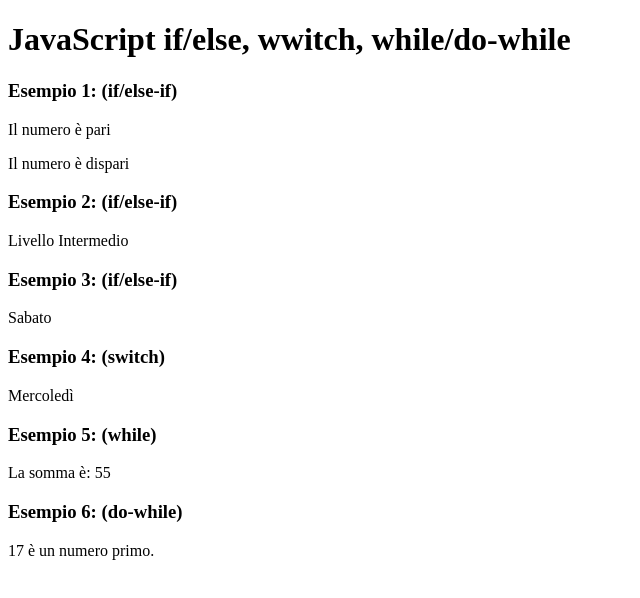
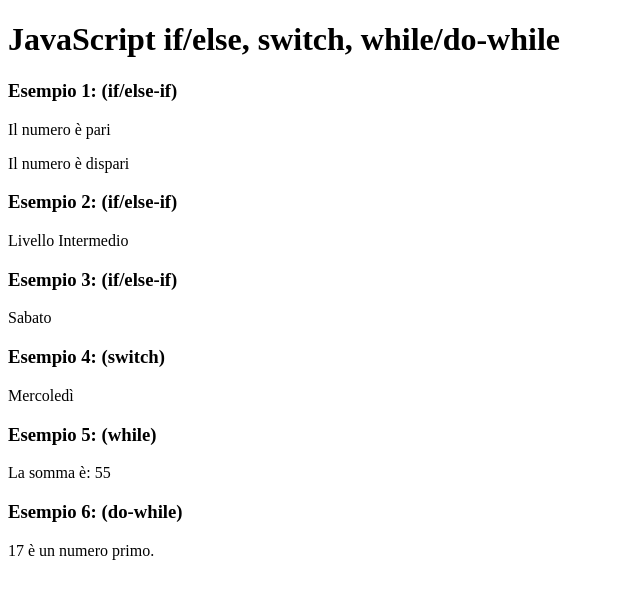
Before and after one commit to denisalecexe/js-test-loop, a plain HTML site: page index.html in a window 1280 px wide. Shown: the whole page, without its empty margins (0-640 px from the left). Drawn offline with Linux system fonts and the light colour scheme.

Commit message:
aggiustato "wwitch" a "switch"

```diff
--- a/index.html
+++ b/index.html
@@ -7,7 +7,7 @@
   <title>JavaScript Test </title>
 </head>
 <body>
-  <h1>JavaScript if/else, wwitch, while/do-while</h1>
+  <h1>JavaScript if/else, switch, while/do-while</h1>
 
   <h3>Esempio 1: (if/else-if)</h3>
   <p id="tester1"></p>
```
